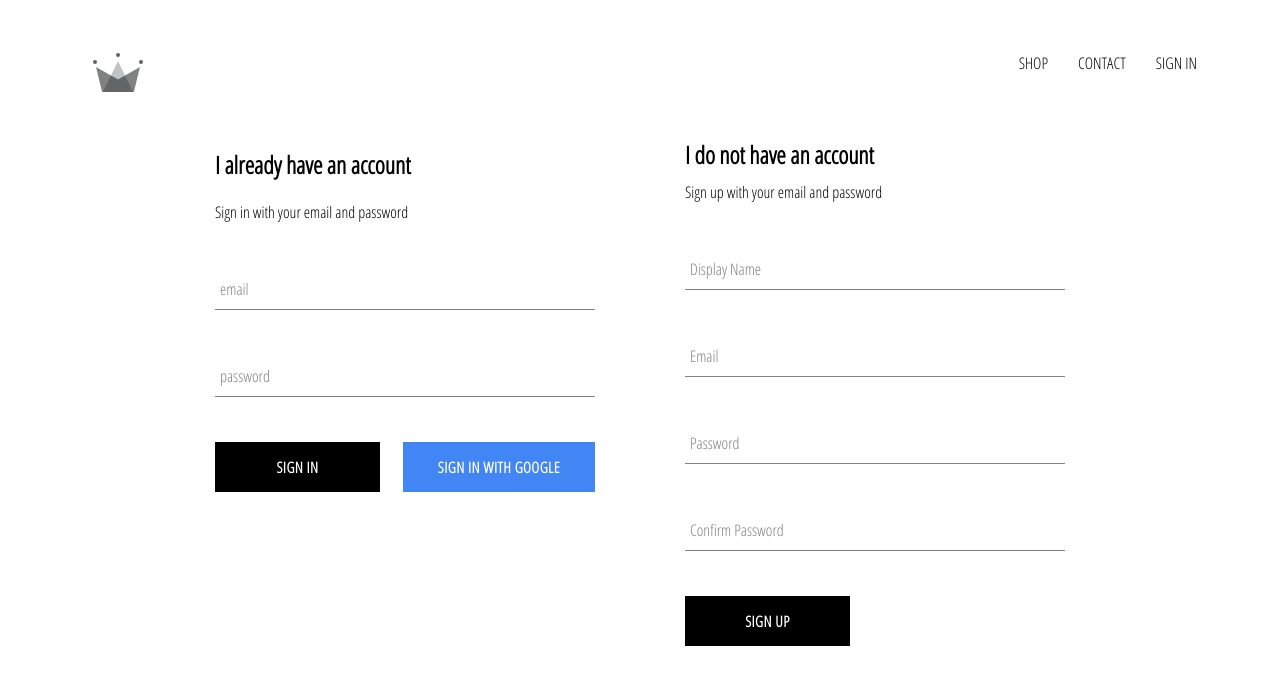
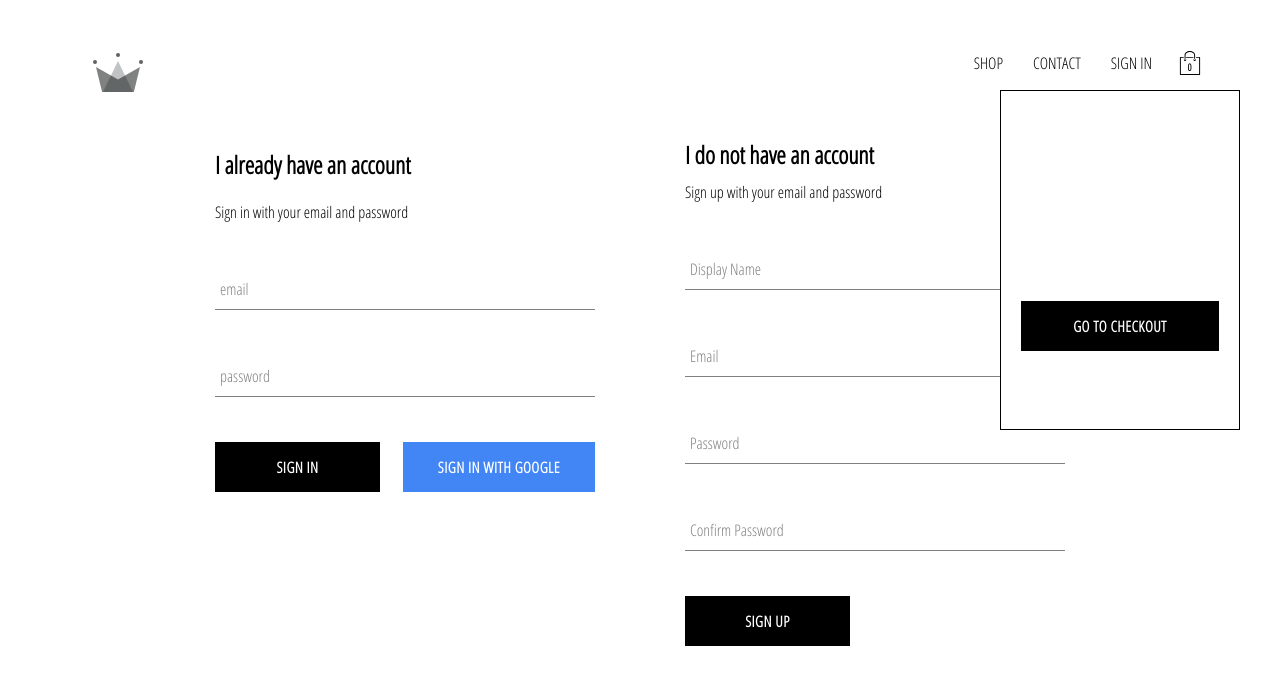
Before and after one commit to CoderGuy614/React-Clothing-Shop, a React (Create React App) app: page /signin in a window 1280 px wide. Shown: the top 684 px of the page. Built offline with nearby package versions, Linux system fonts and the light colour scheme; no server answers.

Commit message:
Add CartDropdown component

```diff
--- /dev/null
+++ b/src/components/cart-icon/cart-icon.component.js
@@ -0,0 +1,13 @@
+import React from "react";
+
+import { ReactComponent as ShoppingIcon } from "../../assets/shopping-bag.svg";
+
+import "./cart-icon.styles.scss";
+
+const CartIcon = () => (
+  <div className="cart-icon">
+    <ShoppingIcon className="shopping-icon" />
+    <span className="item-count"> 0 </span>
+  </div>
+);
+export default CartIcon;
--- /dev/null
+++ b/src/components/cart-icon/cart-icon.styles.scss
@@ -0,0 +1,21 @@
+.cart-icon {
+  width: 45px;
+  height: 45px;
+  position: relative;
+  display: flex;
+  align-items: center;
+  justify-content: center;
+  cursor: pointer;
+
+  .shopping-icon {
+    width: 24px;
+    height: 24px;
+  }
+
+  .item-count {
+    position: absolute;
+    font-size: 10px;
+    font-weight: bold;
+    bottom: 12px;
+  }
+}
--- /dev/null
+++ b/src/components/cartDropdown/cartDropdown.component.js
@@ -0,0 +1,17 @@
+import React from "react";
+
+import CustomButton from "../custom-button/custom-button.component";
+
+import "./cartDropdown.styles.scss";
+
+const CartDropdown = () => {
+  return (
+    <div className="cart-dropdown">
+      <div className="cart-items">
+        <CustomButton>Go TO CHECKOUT</CustomButton>
+      </div>
+    </div>
+  );
+};
+
+export default CartDropdown;
--- /dev/null
+++ b/src/components/cartDropdown/cartDropdown.styles.scss
@@ -0,0 +1,24 @@
+.cart-dropdown {
+  position: absolute;
+  width: 240px;
+  height: 340px;
+  display: flex;
+  flex-direction: column;
+  padding: 20px;
+  border: 1px solid black;
+  background-color: white;
+  top: 90px;
+  right: 40px;
+  z-index: 5;
+
+  .cart-items {
+    height: 240px;
+    display: flex;
+    flex-direction: column;
+    overflow: scroll;
+  }
+
+  button {
+    margin-top: auto;
+  }
+}
--- a/src/components/header/Header.component.jsx
+++ b/src/components/header/Header.component.jsx
@@ -4,6 +4,8 @@
 import { connect } from "react-redux";
 
 import { auth } from "../../firebase/firebase.utils";
+import CartIcon from "../cart-icon/cart-icon.component";
+import CartDropdown from "../cartDropdown/cartDropdown.component";
 
 import { ReactComponent as Logo } from "../../assets/crown.svg";
 
@@ -30,7 +32,9 @@
           SIGN IN
         </Link>
       )}
+      <CartIcon />
     </div>
+    <CartDropdown />
   </div>
 );
 
```
Also changed, not shown: src/assets/shopping-bag.svg (added).
